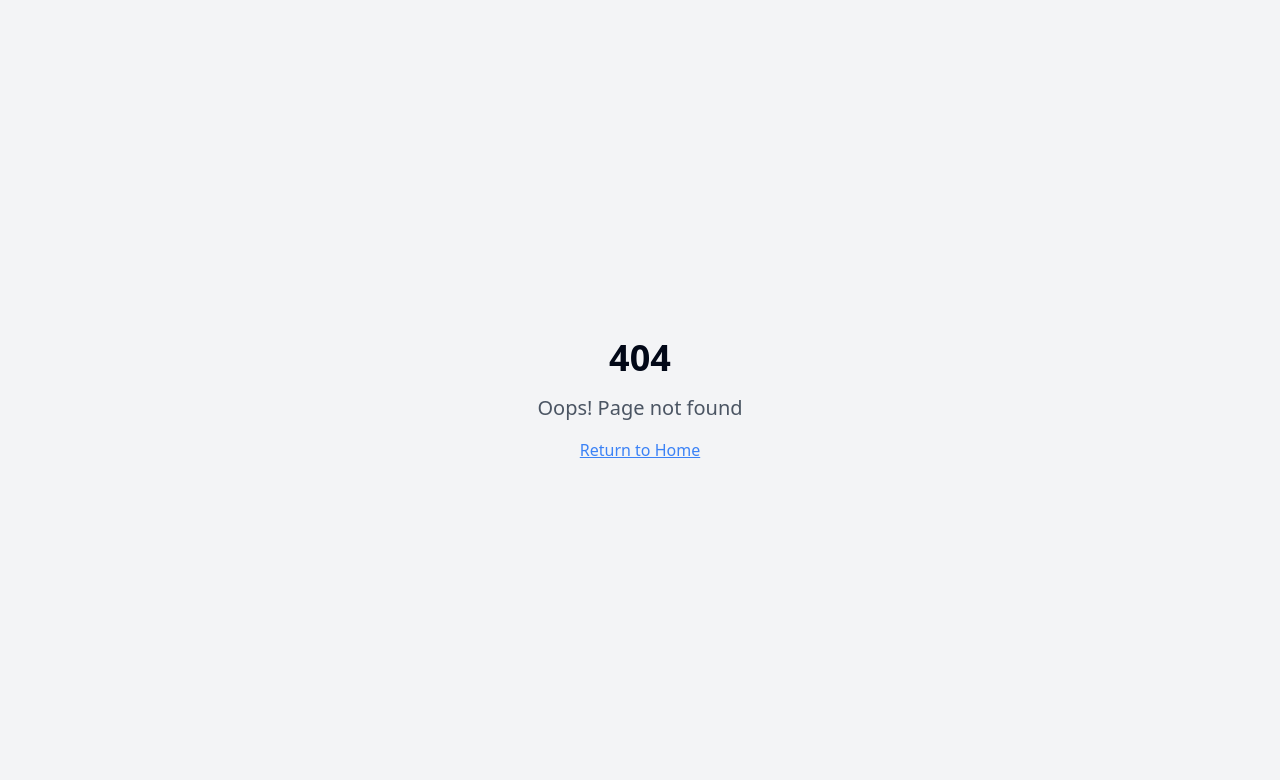
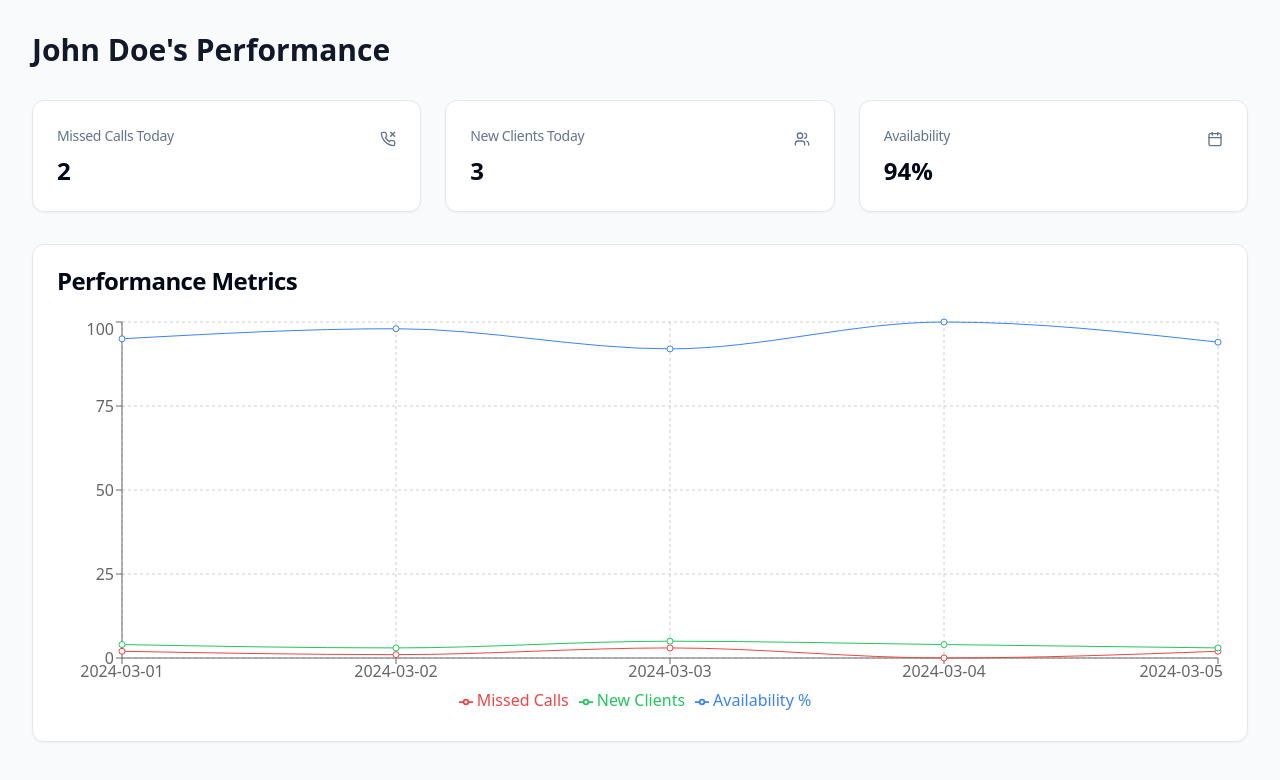
Before and after one commit to ShahmeerHussainK/macnulty-performance-dashboard, a React (Vite) app: page /agents/1 in a window 1280 px wide. Before the commit this address had no page. Shown: the top 780 px of the page. Built offline with nearby package versions, Linux system fonts and the light colour scheme.

Commit message:
Add agent details page
Implement a new page to display all agents. Clicking on an agent will show their missed call availability for each date and new client bookings.
[skip gpt_engineer]

```diff
--- a/src/App.tsx
+++ b/src/App.tsx
@@ -4,6 +4,8 @@ import { TooltipProvider } from "@/components/ui/tooltip";
 import { QueryClient, QueryClientProvider } from "@tanstack/react-query";
 import { BrowserRouter, Routes, Route } from "react-router-dom";
 import Index from "./pages/Index";
+import Agents from "./pages/Agents";
+import AgentDetails from "./pages/AgentDetails";
 import NotFound from "./pages/NotFound";
 
 const queryClient = new QueryClient();
@@ -16,7 +18,8 @@ const App = () => (
       <BrowserRouter>
         <Routes>
           <Route path="/" element={<Index />} />
-          {/* ADD ALL CUSTOM ROUTES ABOVE THE CATCH-ALL "*" ROUTE */}
+          <Route path="/agents" element={<Agents />} />
+          <Route path="/agents/:id" element={<AgentDetails />} />
           <Route path="*" element={<NotFound />} />
         </Routes>
       </BrowserRouter>
--- /dev/null
+++ b/src/components/AgentMetricsChart.tsx
@@ -0,0 +1,31 @@
+import { LineChart, Line, XAxis, YAxis, CartesianGrid, Tooltip, ResponsiveContainer, Legend } from 'recharts';
+
+interface MetricData {
+  date: string;
+  missedCalls: number;
+  newClients: number;
+  availability: number;
+}
+
+interface AgentMetricsChartProps {
+  data: MetricData[];
+}
+
+export function AgentMetricsChart({ data }: AgentMetricsChartProps) {
+  return (
+    <div className="h-[400px]">
+      <ResponsiveContainer width="100%" height="100%">
+        <LineChart data={data}>
+          <CartesianGrid strokeDasharray="3 3" />
+          <XAxis dataKey="date" />
+          <YAxis />
+          <Tooltip />
+          <Legend />
+          <Line type="monotone" dataKey="missedCalls" stroke="#ef4444" name="Missed Calls" />
+          <Line type="monotone" dataKey="newClients" stroke="#22c55e" name="New Clients" />
+          <Line type="monotone" dataKey="availability" stroke="#3b82f6" name="Availability %" />
+        </LineChart>
+      </ResponsiveContainer>
+    </div>
+  );
+}
--- /dev/null
+++ b/src/pages/AgentDetails.tsx
@@ -0,0 +1,86 @@
+import { useParams } from "react-router-dom";
+import { Card, CardContent, CardHeader, CardTitle } from "@/components/ui/card";
+import { Calendar, PhoneMissed, Users } from "lucide-react";
+import { AgentMetricsChart } from "@/components/AgentMetricsChart";
+
+const agentsData = {
+  1: {
+    name: "John Doe",
+    metrics: [
+      { date: "2024-03-01", missedCalls: 2, newClients: 4, availability: 95 },
+      { date: "2024-03-02", missedCalls: 1, newClients: 3, availability: 98 },
+      { date: "2024-03-03", missedCalls: 3, newClients: 5, availability: 92 },
+      { date: "2024-03-04", missedCalls: 0, newClients: 4, availability: 100 },
+      { date: "2024-03-05", missedCalls: 2, newClients: 3, availability: 94 },
+    ]
+  },
+  // Add more agents as needed
+};
+
+const AgentDetails = () => {
+  const { id } = useParams();
+  const agent = agentsData[id as keyof typeof agentsData];
+
+  if (!agent) {
+    return <div className="p-8">Agent not found</div>;
+  }
+
+  const latestMetrics = agent.metrics[agent.metrics.length - 1];
+
+  return (
+    <div className="min-h-screen bg-gray-50 p-8">
+      <div className="mx-auto max-w-7xl">
+        <h1 className="text-3xl font-bold text-gray-900 mb-8">{agent.name}'s Performance</h1>
+
+        <div className="grid grid-cols-1 md:grid-cols-3 gap-6 mb-8">
+          <Card>
+            <CardHeader className="flex flex-row items-center justify-between pb-2">
+              <CardTitle className="text-sm font-medium text-muted-foreground">
+                Missed Calls Today
+              </CardTitle>
+              <PhoneMissed className="h-4 w-4 text-muted-foreground" />
+            </CardHeader>
+            <CardContent>
+              <div className="text-2xl font-bold">{latestMetrics.missedCalls}</div>
+            </CardContent>
+          </Card>
+
+          <Card>
+            <CardHeader className="flex flex-row items-center justify-between pb-2">
+              <CardTitle className="text-sm font-medium text-muted-foreground">
+                New Clients Today
+              </CardTitle>
+              <Users className="h-4 w-4 text-muted-foreground" />
+            </CardHeader>
+            <CardContent>
+              <div className="text-2xl font-bold">{latestMetrics.newClients}</div>
+            </CardContent>
+          </Card>
+
+          <Card>
+            <CardHeader className="flex flex-row items-center justify-between pb-2">
+              <CardTitle className="text-sm font-medium text-muted-foreground">
+                Availability
+              </CardTitle>
+              <Calendar className="h-4 w-4 text-muted-foreground" />
+            </CardHeader>
+            <CardContent>
+              <div className="text-2xl font-bold">{latestMetrics.availability}%</div>
+            </CardContent>
+          </Card>
+        </div>
+
+        <Card className="col-span-2">
+          <CardHeader>
+            <CardTitle>Performance Metrics</CardTitle>
+          </CardHeader>
+          <CardContent>
+            <AgentMetricsChart data={agent.metrics} />
+          </CardContent>
+        </Card>
+      </div>
+    </div>
+  );
+};
+
+export default AgentDetails;
--- /dev/null
+++ b/src/pages/Agents.tsx
@@ -0,0 +1,55 @@
+import { Table, TableBody, TableCell, TableHead, TableHeader, TableRow } from "@/components/ui/table";
+import { useNavigate } from "react-router-dom";
+import { Users } from "lucide-react";
+
+const agentsData = [
+  { id: 1, name: "John Doe", performance: 92, missedCalls: 5, newClients: 12 },
+  { id: 2, name: "Sarah Smith", performance: 88, missedCalls: 3, newClients: 15 },
+  { id: 3, name: "Mike Johnson", performance: 95, missedCalls: 2, newClients: 18 },
+  { id: 4, name: "Lisa Brown", performance: 85, missedCalls: 7, newClients: 10 },
+  { id: 5, name: "David Wilson", performance: 90, missedCalls: 4, newClients: 14 },
+];
+
+const Agents = () => {
+  const navigate = useNavigate();
+
+  return (
+    <div className="min-h-screen bg-gray-50 p-8">
+      <div className="mx-auto max-w-7xl">
+        <div className="flex items-center gap-2 mb-8">
+          <Users className="h-8 w-8 text-blue-600" />
+          <h1 className="text-3xl font-bold text-gray-900">MacNulty Agents</h1>
+        </div>
+
+        <div className="bg-white rounded-lg shadow">
+          <Table>
+            <TableHeader>
+              <TableRow>
+                <TableHead>Agent Name</TableHead>
+                <TableHead>Performance</TableHead>
+                <TableHead>Missed Calls</TableHead>
+                <TableHead>New Clients</TableHead>
+              </TableRow>
+            </TableHeader>
+            <TableBody>
+              {agentsData.map((agent) => (
+                <TableRow
+                  key={agent.id}
+                  className="cursor-pointer hover:bg-gray-50"
+                  onClick={() => navigate(`/agents/${agent.id}`)}
+                >
+                  <TableCell className="font-medium">{agent.name}</TableCell>
+                  <TableCell>{agent.performance}%</TableCell>
+                  <TableCell>{agent.missedCalls}</TableCell>
+                  <TableCell>{agent.newClients}</TableCell>
+                </TableRow>
+              ))}
+            </TableBody>
+          </Table>
+        </div>
+      </div>
+    </div>
+  );
+};
+
+export default Agents;
```
